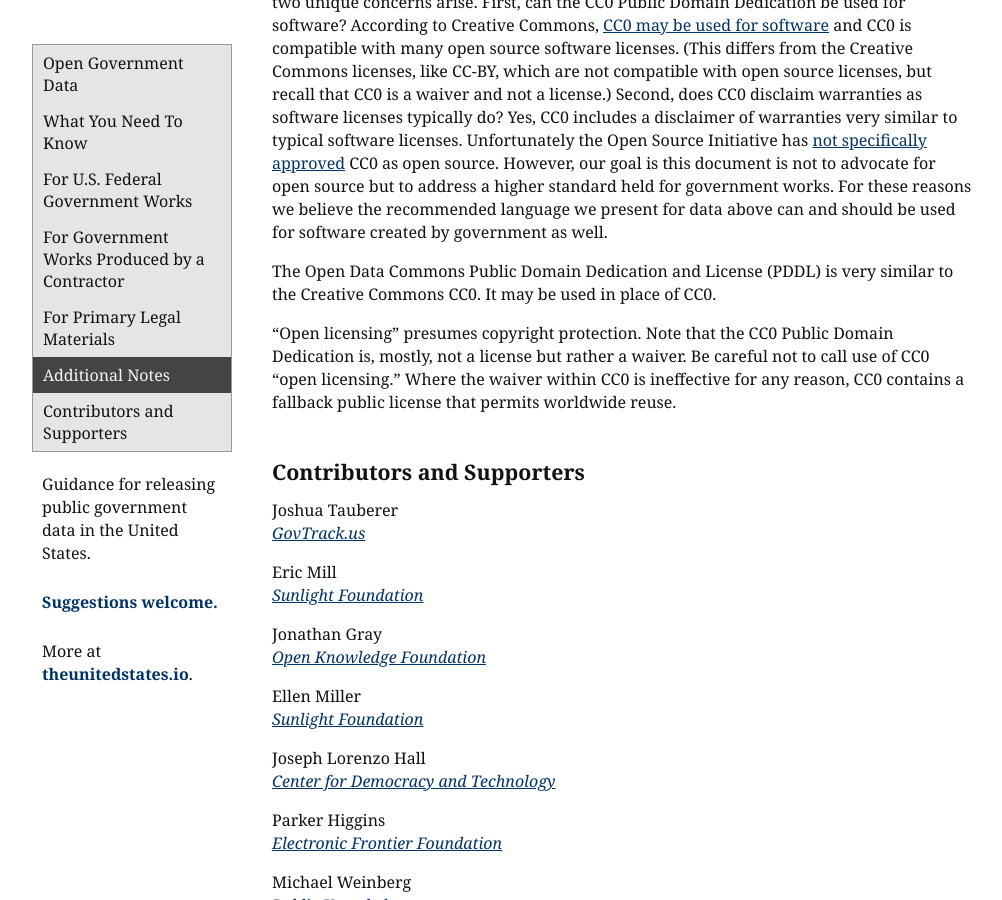
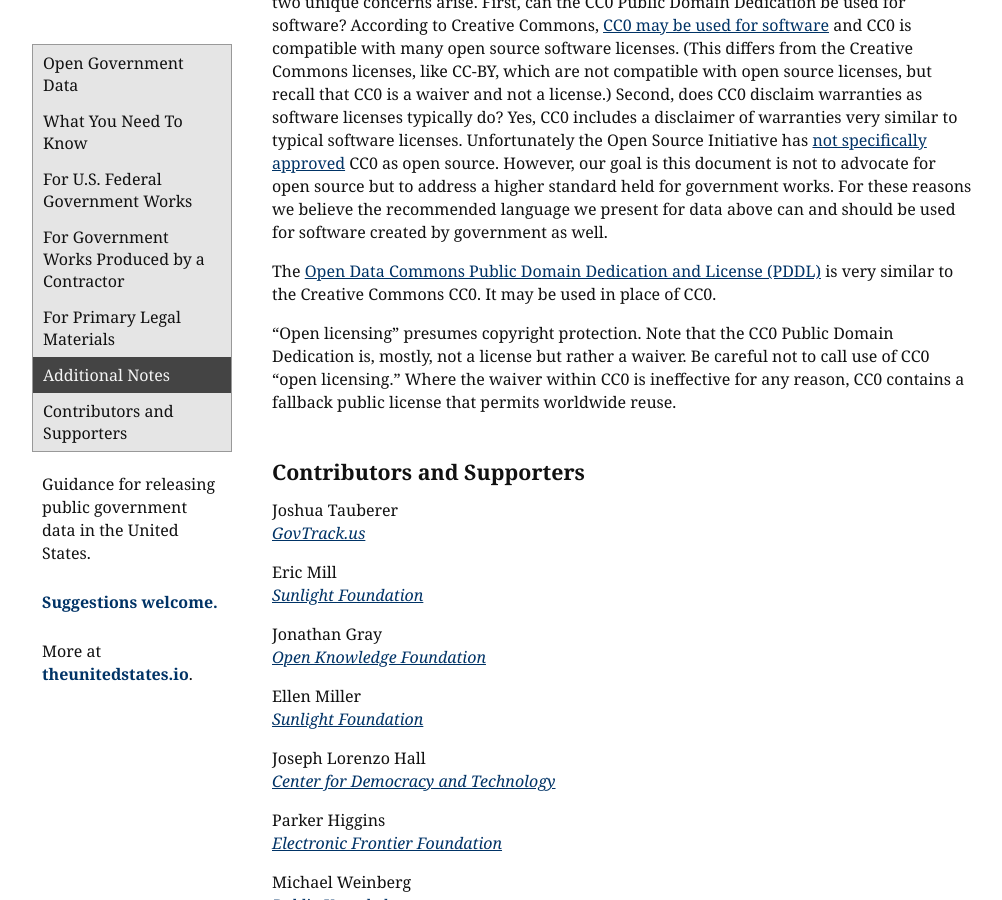
Before and after one commit to unitedstates/licensing, a Jekyll site: the page built from index.md, in a window 1280 px wide and 900 px high, scrolled down 3400 px. Shown: the whole window, without its empty margins (18-1020 px from the left). Built offline with Jekyll 4.4.1, drawn with Linux system fonts in a browser that asks for light colours; nearby versions of some CDN libraries; some web fonts are replaced; part of the change alters nothing that is shown.

```diff
--- a/index.md
+++ b/index.md
@@ -77,7 +77,7 @@ Click-through end user agreements and other terms of use statements that bind th
 
 The same principles outlined here for data also apply to software. In software licensing, two unique concerns arise. First, can the CC0 Public Domain Dedication be used for software? According to Creative Commons, [CC0 may be used for software](http://wiki.creativecommons.org/CC0_FAQ) and CC0 is compatible with many open source software licenses. (This differs from the Creative Commons licenses, like CC-BY, which are not compatible with open source licenses, but recall that CC0 is a waiver and not a license.) Second, does CC0 disclaim warranties as software licenses typically do? Yes, CC0 includes a disclaimer of warranties very similar to typical software licenses. Unfortunately the Open Source Initiative has [not specifically approved](http://opensource.org/faq#cc-zero) CC0 as open source. However, our goal is this document is not to advocate for open source but to address a higher standard held for government works. For these reasons we believe the recommended language we present for data above can and should be used for software created by government as well.
 
-The Open Data Commons Public Domain Dedication and License (PDDL) is very similar to the Creative Commons CC0. It may be used in place of CC0.
+The [Open Data Commons Public Domain Dedication and License (PDDL)][6] is very similar to the Creative Commons CC0. It may be used in place of CC0.
 
 "Open licensing" presumes copyright protection. Note that the CC0 Public Domain Dedication is, mostly, not a license but rather a waiver. Be careful not to call use of CC0 "open licensing." Where the waiver within CC0 is ineffective for any reason, CC0 contains a fallback public license that permits worldwide reuse.
 
@@ -86,7 +86,7 @@ The Open Data Commons Public Domain Dedication and License (PDDL) is very simila
 [3]: http://creativecommons.org/publicdomain/zero/1.0/legalcode
 [4]: http://opendefinition.org/
 [5]: http://ipmall.info/hosted_resources/copyrightcompendium.asp "Compendium II: Copyright Office Practices. 1998. Section 206.01."
-[6]: http://creativecommons.org/publicdomain/mark/1.0/
+[6]: http://opendatacommons.org/licenses/pddl/
 
 #### Contributors and Supporters
 
```
